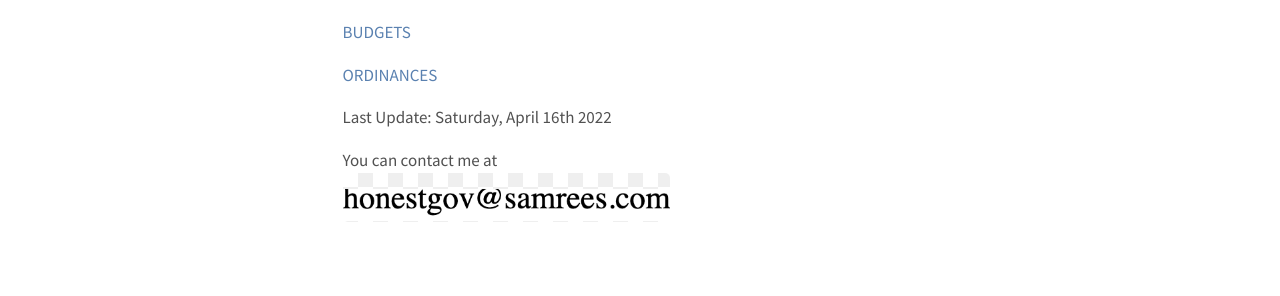
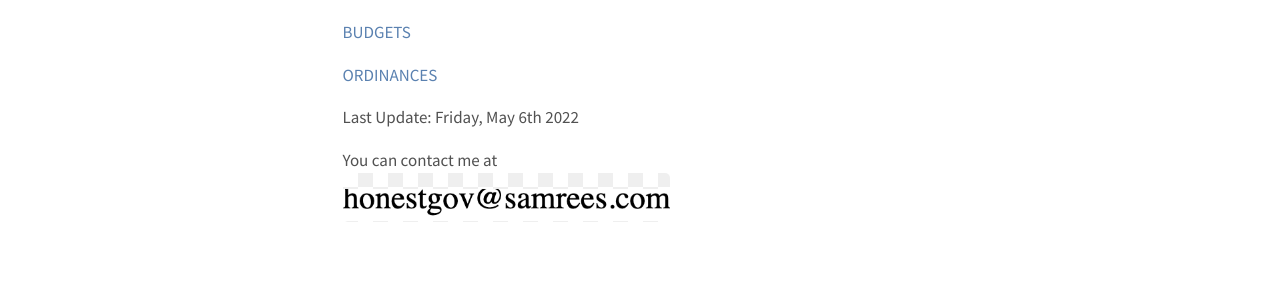
Before and after one commit to honestgov/leavitttownship.us, a Jekyll site: the page built from docs/index.html, in a window 1280 px wide. Shown: the part 609-905 px from the top of the page. Built offline with Jekyll 4.4.1, drawn with Linux system fonts in a browser that asks for light colours.

Commit message:
Bump update date

```diff
--- a/docs/index.html
+++ b/docs/index.html
@@ -30,7 +30,7 @@ title: Home
     <p><a href="https://github.com/honestgov/leavitttownship.us/tree/main/budgets">BUDGETS</a></p>
     <p><a href="https://github.com/honestgov/leavitttownship.us/tree/main/ordinances">ORDINANCES</a></p>
 
-    <p>Last Update: Saturday, April 16th 2022</p>
+    <p>Last Update: Friday, May 6th 2022</p>
     <p>You can contact me at <img src="where-to-contact.png"></p>
 
   </div>
```
